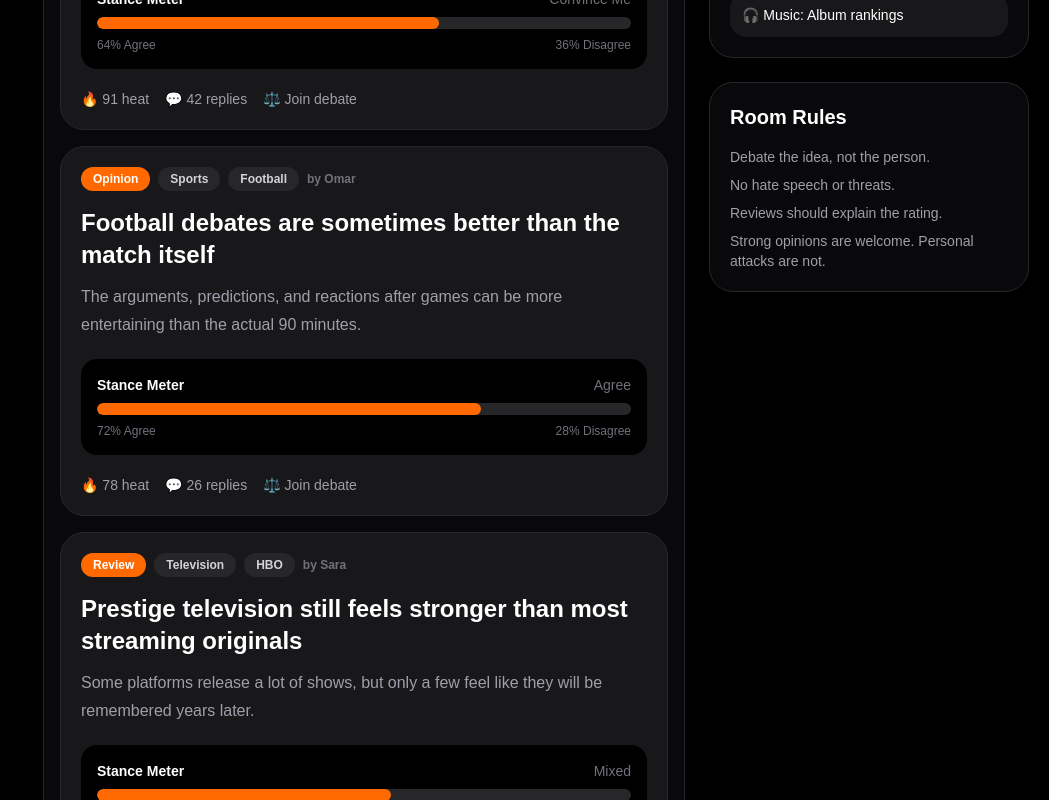
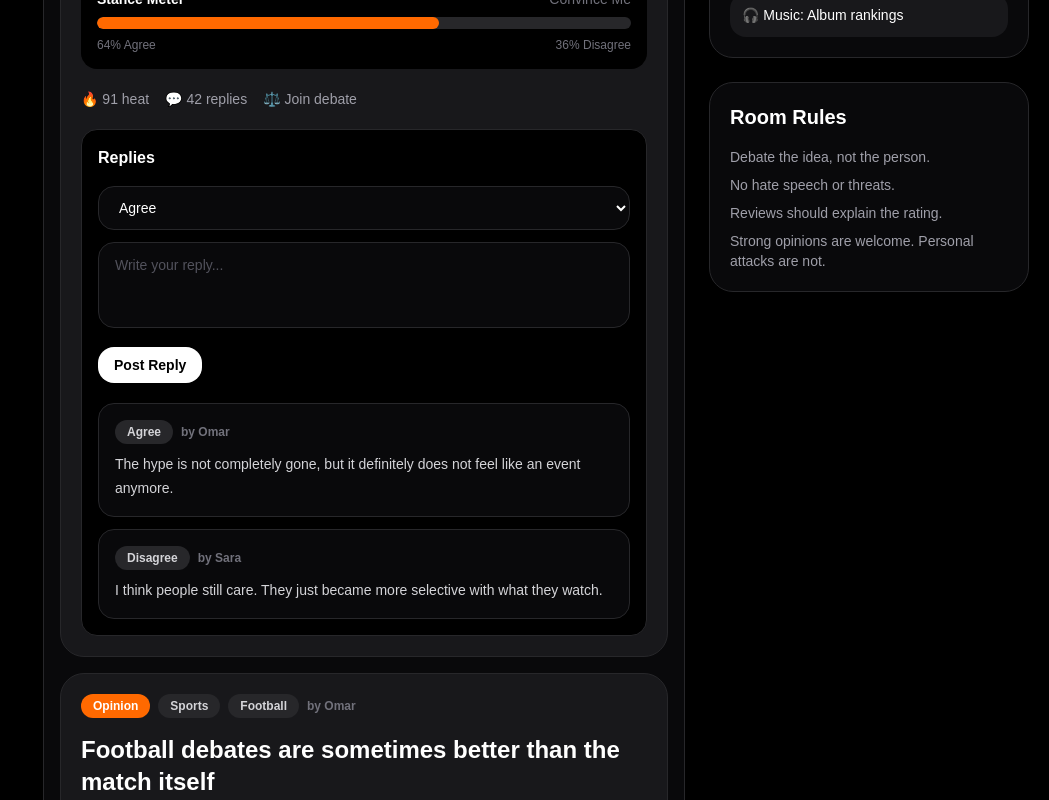
Before and after one commit to jalalnimer/takeroom, a Next.js app: page / in a window 1280 px wide. Shown: the part 960-1760 px from the top of the page, without its empty margins (231-1280 px from the left). Built offline with nearby package versions, Linux system fonts and the light colour scheme.

Commit message:
Add stance based replies

```diff
--- a/app/page.tsx
+++ b/app/page.tsx
@@ -16,6 +16,13 @@ type Room =
 
 type Stance = "Agree" | "Disagree" | "Mixed" | "Convince Me";
 
+type Reply = {
+  id: number;
+  author: string;
+  stance: Stance;
+  body: string;
+};
+
 type Post = {
   id: number;
   type: PostType;
@@ -26,9 +33,10 @@ type Post = {
   author: string;
   stance: Stance;
   heat: number;
-  replies: number;
+  replyCount: number;
   agree: number;
   disagree: number;
+  replies: Reply[];
 };
 
 const postTypes: PostType[] = [
@@ -79,9 +87,23 @@ const starterPosts: Post[] = [
     author: "Jalal",
     stance: "Convince Me",
     heat: 91,
-    replies: 42,
+    replyCount: 42,
     agree: 64,
     disagree: 36,
+    replies: [
+      {
+        id: 101,
+        author: "Omar",
+        stance: "Agree",
+        body: "The hype is not completely gone, but it definitely does not feel like an event anymore.",
+      },
+      {
+        id: 102,
+        author: "Sara",
+        stance: "Disagree",
+        body: "I think people still care. They just became more selective with what they watch.",
+      },
+    ],
   },
   {
     id: 2,
@@ -93,9 +115,17 @@ const starterPosts: Post[] = [
     author: "Omar",
     stance: "Agree",
     heat: 78,
-    replies: 26,
+    replyCount: 26,
     agree: 72,
     disagree: 28,
+    replies: [
+      {
+        id: 201,
+        author: "Adam",
+        stance: "Mixed",
+        body: "Depends on the match. Some games are boring, but the debates after are always funny.",
+      },
+    ],
   },
   {
     id: 3,
@@ -107,9 +137,10 @@ const starterPosts: Post[] = [
     author: "Sara",
     stance: "Mixed",
     heat: 84,
-    replies: 31,
+    replyCount: 31,
     agree: 55,
     disagree: 45,
+    replies: [],
   },
   {
     id: 4,
@@ -121,9 +152,10 @@ const starterPosts: Post[] = [
     author: "Nadine",
     stance: "Agree",
     heat: 96,
-    replies: 58,
+    replyCount: 58,
     agree: 68,
     disagree: 32,
+    replies: [],
   },
   {
     id: 5,
@@ -135,9 +167,10 @@ const starterPosts: Post[] = [
     author: "Adam",
     stance: "Mixed",
     heat: 73,
-    replies: 19,
+    replyCount: 19,
     agree: 52,
     disagree: 48,
+    replies: [],
   },
   {
     id: 6,
@@ -149,9 +182,10 @@ const starterPosts: Post[] = [
     author: "Maya",
     stance: "Convince Me",
     heat: 80,
-    replies: 22,
+    replyCount: 22,
     agree: 59,
     disagree: 41,
+    replies: [],
   },
   {
     id: 7,
@@ -163,9 +197,10 @@ const starterPosts: Post[] = [
     author: "Kareem",
     stance: "Agree",
     heat: 69,
-    replies: 15,
+    replyCount: 15,
     agree: 75,
     disagree: 25,
+    replies: [],
   },
   {
     id: 8,
@@ -177,9 +212,10 @@ const starterPosts: Post[] = [
     author: "Lina",
     stance: "Convince Me",
     heat: 88,
-    replies: 37,
+    replyCount: 37,
     agree: 61,
     disagree: 39,
+    replies: [],
   },
 ];
 
@@ -199,6 +235,9 @@ export default function Home() {
   const [newStance, setNewStance] = useState<Stance>("Convince Me");
   const [title, setTitle] = useState("");
   const [body, setBody] = useState("");
+
+  const [replyText, setReplyText] = useState<Record<number, string>>({});
+  const [replyStance, setReplyStance] = useState<Record<number, Stance>>({});
 
   const filteredPosts = useMemo(() => {
     return posts.filter((post) => {
@@ -236,14 +275,56 @@ export default function Home() {
       author: "You",
       stance: newStance,
       heat: Math.floor(Math.random() * 30) + 70,
-      replies: 0,
+      replyCount: 0,
       agree,
       disagree,
+      replies: [],
     };
 
     setPosts([newPost, ...posts]);
     setTitle("");
     setBody("");
+  }
+
+  function handleCreateReply(
+    event: React.FormEvent<HTMLFormElement>,
+    postId: number
+  ) {
+    event.preventDefault();
+
+    const text = replyText[postId];
+
+    if (!text || !text.trim()) {
+      return;
+    }
+
+    const stance = replyStance[postId] || "Agree";
+
+    setPosts((currentPosts) =>
+      currentPosts.map((post) => {
+        if (post.id !== postId) {
+          return post;
+        }
+
+        const newReply: Reply = {
+          id: Date.now(),
+          author: "You",
+          stance,
+          body: text,
+        };
+
+        return {
+          ...post,
+          replyCount: post.replyCount + 1,
+          replies: [newReply, ...post.replies],
+        };
+      })
+    );
+
+    setReplyText({
+      ...replyText,
+      [postId]: "",
+    });
   }
 
   return (
@@ -442,9 +523,79 @@ export default function Home() {
 
                     <div className="mt-5 flex flex-wrap gap-4 text-sm text-zinc-400">
                       <span>🔥 {post.heat} heat</span>
-                      <span>💬 {post.replies} replies</span>
+                      <span>💬 {post.replyCount} replies</span>
                       <span>⚖️ Join debate</span>
                     </div>
+
+                    <section className="mt-5 rounded-2xl border border-zinc-800 bg-black p-4">
+                      <h3 className="font-black">Replies</h3>
+
+                      <form
+                        onSubmit={(event) => handleCreateReply(event, post.id)}
+                        className="mt-4 space-y-3"
+                      >
+                        <select
+                          value={replyStance[post.id] || "Agree"}
+                          onChange={(event) =>
+                            setReplyStance({
+                              ...replyStance,
+                              [post.id]: event.target.value as Stance,
+                            })
+                          }
+                          className="w-full rounded-2xl border border-zinc-800 bg-zinc-950 px-4 py-3 text-sm outline-none focus:border-orange-500"
+                        >
+                          <option>Agree</option>
+                          <option>Disagree</option>
+                          <option>Mixed</option>
+                          <option>Convince Me</option>
+                        </select>
+
+                        <textarea
+                          value={replyText[post.id] || ""}
+                          onChange={(event) =>
+                            setReplyText({
+                              ...replyText,
+                              [post.id]: event.target.value,
+                            })
+                          }
+                          placeholder="Write your reply..."
+                          rows={3}
+                          className="w-full resize-none rounded-2xl border border-zinc-800 bg-zinc-950 px-4 py-3 text-sm outline-none placeholder:text-zinc-600 focus:border-orange-500"
+                        />
+
+                        <button className="rounded-2xl bg-white px-4 py-2 text-sm font-black text-black hover:bg-zinc-200">
+                          Post Reply
+                        </button>
+                      </form>
+
+                      <div className="mt-5 space-y-3">
+                        {post.replies.length === 0 ? (
+                          <p className="text-sm text-zinc-500">
+                            No visible replies yet. Be the first to respond.
+                          </p>
+                        ) : (
+                          post.replies.map((reply) => (
+                            <div
+                              key={reply.id}
+                              className="rounded-2xl border border-zinc-800 bg-zinc-950 p-4"
+                            >
+                              <div className="mb-2 flex flex-wrap items-center gap-2 text-xs font-bold">
+                                <span className="rounded-full bg-zinc-800 px-3 py-1 text-zinc-300">
+                                  {reply.stance}
+                                </span>
+                                <span className="text-zinc-500">
+                                  by {reply.author}
+                                </span>
+                              </div>
+
+                              <p className="text-sm leading-6 text-zinc-300">
+                                {reply.body}
+                              </p>
+                            </div>
+                          ))
+                        )}
+                      </div>
+                    </section>
                   </article>
                 ))}
               </div>
```
